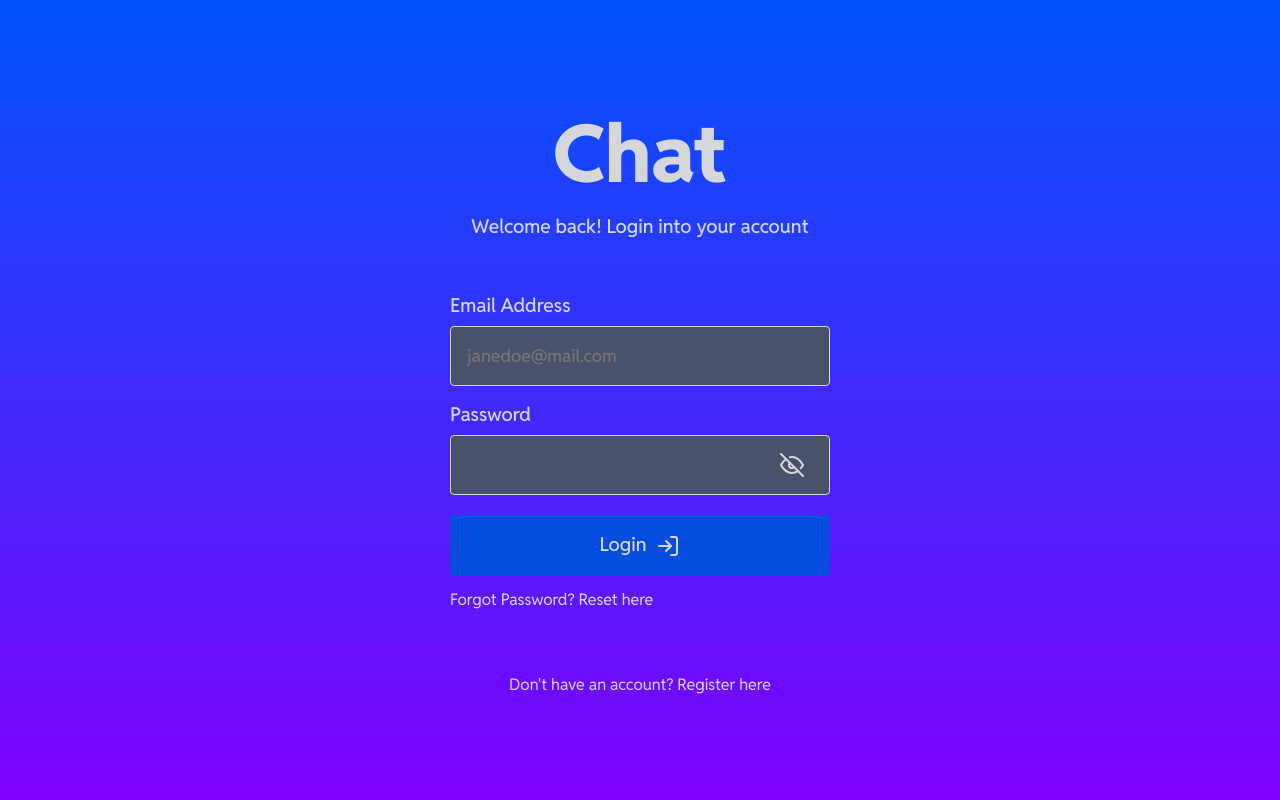
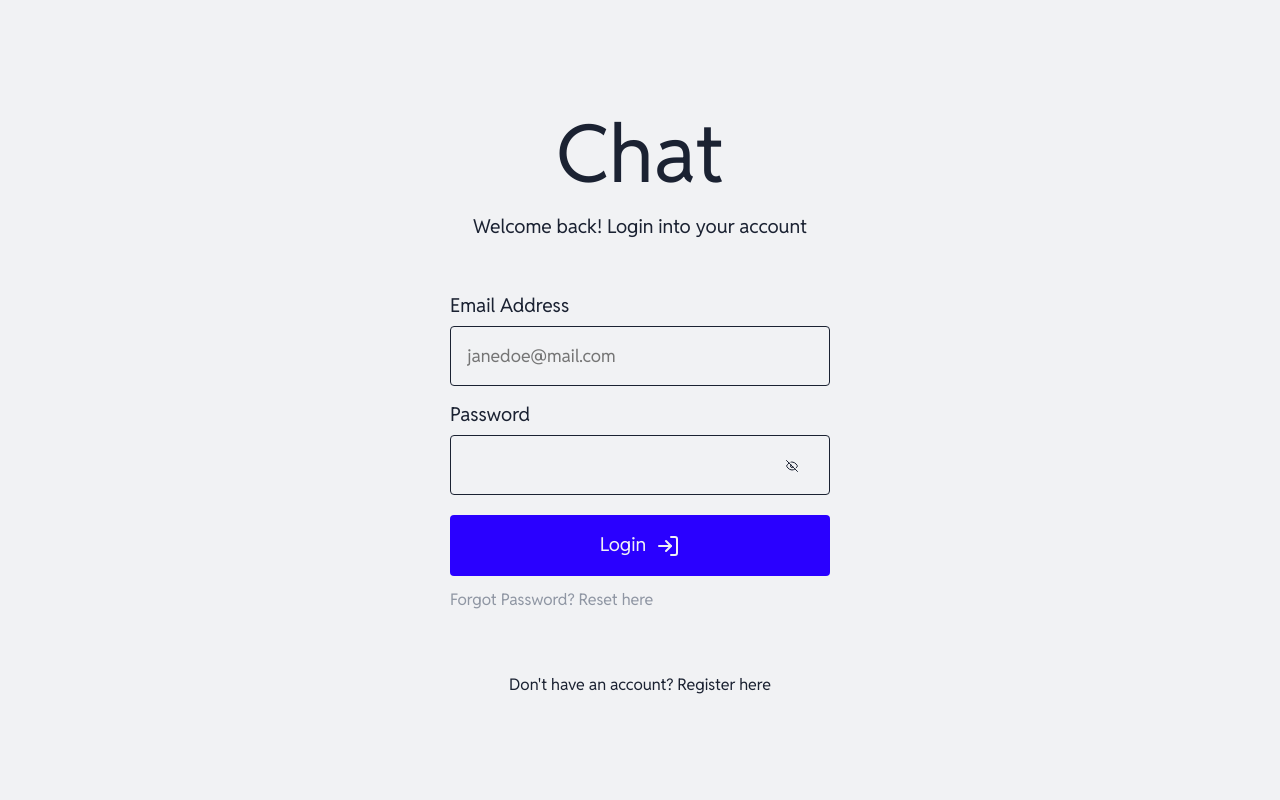
Before and after one commit to ulathincube/messaging-client, a React (Vite) app: page /auth in a window 1280 px wide. Shown: the top 800 px of the page. Built offline with nearby package versions, Linux system fonts and the light colour scheme; no server answers.

Commit message:
Feat: change ui colors

```diff
--- a/src/components/ChatBox/ChatBox.jsx
+++ b/src/components/ChatBox/ChatBox.jsx
@@ -68,6 +68,8 @@ function ChatBox() {
   async function onSendMessage(event) {
     event.preventDefault();
 
+    if (!message) return;
+
     mutation.mutate({
       message,
       senderEmail: user.email,
@@ -94,6 +96,7 @@ function ChatBox() {
               strokeWidth='2'
               strokeLinecap='round'
               strokeLinejoin='round'
+              className={styles.icon}
             >
               <path d='M20 21v-2a4 4 0 0 0-4-4H8a4 4 0 0 0-4 4v2'></path>
               <circle cx='12' cy='7' r='4'></circle>
@@ -116,6 +119,7 @@ function ChatBox() {
       <form className={styles.chat}>
         <div className={styles.group}>
           <textarea
+            required={true}
             value={message}
             onChange={onMessageChange}
             className={styles.message}
@@ -123,7 +127,7 @@ function ChatBox() {
         </div>
         <div className={styles.group}>
           <button onClick={onSendMessage} className={styles.submit}>
-            <span className={styles.icon}>
+            <span className={styles.box}>
               <svg
                 xmlns='http://www.w3.org/2000/svg'
                 width='24'
@@ -134,6 +138,7 @@ function ChatBox() {
                 strokeWidth='2'
                 strokeLinecap='round'
                 strokeLinejoin='round'
+                className={styles.small}
               >
                 <line x1='22' y1='2' x2='11' y2='13'></line>
                 <polygon points='22 2 15 22 11 13 2 9 22 2'></polygon>
--- a/src/components/ChatBox/ChatBox.module.css
+++ b/src/components/ChatBox/ChatBox.module.css
@@ -2,7 +2,7 @@
   display: flex;
   flex-direction: column;
   min-height: 100%;
-  background: var(--gradient-one);
+  background-color: var(--main-color-background);
 }
 
 .chats {
@@ -15,7 +15,7 @@
 }
 
 .contact {
-  background-color: var(--backdrop-color-dark);
+  background-color: var(--main-color-background-darker);
   color: var(--main-color-foreground);
   padding: 15px;
   display: flex;
@@ -38,7 +38,7 @@
   height: var(--avatar-size);
   border-radius: var(--border-radius-circle);
   color: var(--text-color);
-  background-color: var(--main-color);
+  background-color: var(--main-color-background);
 
   display: flex;
   justify-content: center;
@@ -64,7 +64,7 @@
   padding: 10px;
   position: sticky;
   inset: 0;
-  background: var(--gradient-one);
+  background-color: var(--main-color-background);
   height: fit-content;
   gap: 10px;
   width: 100%;
@@ -87,13 +87,17 @@
 }
 
 .submit {
-  background-color: var(--main-color-strong);
+  background-color: var(--main-color);
   color: var(--text-color);
   flex: 1;
   display: flex;
   justify-content: center;
   align-items: center;
   gap: 10px;
+}
+
+.small {
+  color: var(--white);
 }
 
 .submit svg {
@@ -106,8 +110,9 @@
   line-height: 1.2;
   padding: 10px;
   color: var(--text-color);
-  background-color: var(--gray);
+  background-color: var(--main-color-background);
   box-shadow: var(--shadow-inset);
+  border: 1px solid var(--text-color);
 }
 
 .message:focus {
--- a/src/components/ChatMessage/ChatMessage.module.css
+++ b/src/components/ChatMessage/ChatMessage.module.css
@@ -4,7 +4,7 @@
   display: flex;
   gap: 2.5px;
   flex-direction: column;
-  background-color: var(--main-color-lighter);
+  background-color: var(--main-color-background-darker);
   color: var(--text-color);
   width: fit-content;
   border-radius: var(--border-radius);
--- a/src/components/Header/Header.module.css
+++ b/src/components/Header/Header.module.css
@@ -1,14 +1,14 @@
 .header {
   display: flex;
   justify-content: space-between;
-  padding: 20px;
+  padding: var(--spacing-10);
   background-color: var(--main-color-background);
   color: var(--main-color-foreground);
   align-items: baseline;
 }
 
 .logo {
-  font-weight: var(--font-weight-bold);
+  font-weight: var(--font-weight-normal);
   color: var(--main-color-foreground);
 }
 
--- a/src/components/Login/Login.module.css
+++ b/src/components/Login/Login.module.css
@@ -82,7 +82,7 @@
 .field,
 .submit {
   border-radius: 0;
-  background-color: var(--main-color-lighter);
+  background-color: var(--main-color-background);
   border: var(--light-border);
   padding: 16px;
   border-radius: 4px;
@@ -90,9 +90,7 @@
 }
 
 .field:focus {
-  background-color: var(--main-color);
-  color: var(--text-color);
-  outline: 2px solid var(--supporting-color);
+  outline: 2px solid var(--text-color);
 }
 
 .field:focus .field::placeholder {
@@ -101,7 +99,7 @@
 
 .submit {
   background-color: var(--main-color-strong);
-  color: var(--text-color);
+  color: var(--white);
   border: none;
   padding: 16px;
   font-size: var(--font-size-medium);
@@ -139,7 +137,7 @@
 }
 
 .forgot {
-  color: var(--text-color);
+  color: var(--gray);
 }
 
 .submit:hover {
--- a/src/components/Logo/Logo.module.css
+++ b/src/components/Logo/Logo.module.css
@@ -6,7 +6,7 @@
 
 .logo {
   color: var(--text-color);
-  font-weight: var(--font-weight-superbold);
+  font-weight: var(--font-weight-normal);
 }
 
 .small {
--- a/src/components/Main/Main.jsx
+++ b/src/components/Main/Main.jsx
@@ -62,6 +62,7 @@ function Main() {
                 strokeWidth='2'
                 strokeLinecap='round'
                 strokeLinejoin='round'
+                className={styles.icon}
               >
                 <path d='M21 11.5a8.38 8.38 0 0 1-.9 3.8 8.5 8.5 0 0 1-7.6 4.7 8.38 8.38 0 0 1-3.8-.9L3 21l1.9-5.7a8.38 8.38 0 0 1-.9-3.8 8.5 8.5 0 0 1 4.7-7.6 8.38 8.38 0 0 1 3.8-.9h.5a8.48 8.48 0 0 1 8 8v.5z'></path>
               </svg>
@@ -102,7 +103,7 @@ function Main() {
             {!contact && (
               <article className={styles.chats}>
                 <h2 className={styles.title}>
-                  <span className={styles.text}>Chats</span>
+                  <span className={styles.text}>Messages</span>
                   <span className={styles.icon}>
                     <svg
                       xmlns='http://www.w3.org/2000/svg'
--- a/src/components/Main/Main.module.css
+++ b/src/components/Main/Main.module.css
@@ -5,7 +5,7 @@
 }
 
 .sidebar {
-  background-color: var(--aside-color);
+  background-color: var(--sidebar-color);
   flex: 2;
   display: flex;
   flex-direction: column;
@@ -17,7 +17,7 @@
   flex: 7;
   display: flex;
   flex-direction: column;
-  background-color: var(--main-focus-color);
+  background-color: var(--chat-color);
 }
 
 .chats {
@@ -102,10 +102,14 @@
 
 .field {
   flex: 1;
-  background-color: var(--main-color-lighter);
+  background-color: var(--main-color-background);
   border: var(--light-border);
   border-radius: var(--border-radius);
   color: var(--text-color);
+}
+
+.field:focus {
+  outline: 2px solid var(--text-color);
 }
 
 .submit,
@@ -124,7 +128,7 @@
 
 .wrapper {
   flex: 1;
-  background: var(--gradient-two);
+  background: var(--chat-color);
 }
 
 .bottom {
@@ -138,9 +142,32 @@
   display: none;
 }
 
+.icon {
+  width: var(--icon-size-medium);
+  height: var(--icon-size-medium);
+}
+
 .text {
   font-weight: var(--font-weight-normal);
-  font-size: var(--font-size-medium);
+  font-size: var(--font-size-large);
+}
+
+@media screen and (max-width: 62.5rem) {
+  .focus {
+    flex: 1;
+  }
+  .sidebar {
+    flex: 0.5;
+  }
+
+  .text {
+    font-size: var(--font-size-large-mobile);
+  }
+
+  .icon {
+    width: var(--icon-size);
+    height: var(--icon-size);
+  }
 }
 
 @media screen and (max-width: 50rem) {
@@ -156,4 +183,8 @@
   .chat {
     display: block;
   }
+
+  .text {
+    font-size: var(--font-size-medium);
+  }
 }
--- a/src/components/PreviousChat/PreviousChat.module.css
+++ b/src/components/PreviousChat/PreviousChat.module.css
@@ -44,7 +44,7 @@
 }
 
 .active {
-  background-color: var(--backdrop-color-dark);
+  background-color: var(--main-color-background-darker);
   /* border-bottom: none; */
   color: var(--main-color-foreground);
 }
--- a/src/components/Register/Register.module.css
+++ b/src/components/Register/Register.module.css
@@ -82,7 +82,7 @@
 .field,
 .submit {
   border-radius: 0;
-  background-color: var(--main-color-lighter);
+  background-color: var(--main-color-background);
   border: var(--light-border);
   padding: 16px;
   border-radius: 4px;
@@ -90,9 +90,7 @@
 }
 
 .field:focus {
-  background-color: var(--main-color);
-  color: var(--text-color);
-  outline: 2px solid var(--supporting-color);
+  outline: 2px solid var(--text-color);
 }
 
 .field:focus .field::placeholder {
@@ -101,7 +99,7 @@
 
 .submit {
   background-color: var(--main-color-strong);
-  color: var(--text-color);
+  color: var(--white);
   border: none;
   padding: 16px;
   font-size: var(--font-size-medium);
--- a/src/index.css
+++ b/src/index.css
@@ -1,15 +1,24 @@
 :root {
   /* colors go here */
-  --font-weight-normal: 500;
+  --font-weight-normal: 400;
   --font-weight-bold: 800;
 
-  --main-color-foreground: hsl(220deg 30% 95%);
+  --main-color-background: hsl(220deg 10% 95%);
+  --main-color-background-darker: hsl(220deg 5% 90%);
   --supporting-color: hsl(220deg 70% 90%);
   --white: hsl(220deg 20% 95%);
   --supporting-color-darker: hsl(220deg 100% 85%);
 
+  --sidebar-color: hsl(220deg 10% 94%);
+  --chat-color: hsl(220deg 10% 90%);
+
+  --icon-size: 24px;
+  --icon-size-medium: 32px;
+
+  --spacing-10: 10px;
+
   --avatar-size: 48px;
-  --gray: hsl(220deg 30% 30%);
+  --gray: hsl(220deg 10% 60%);
   --backdrop-color: hsl(220deg 90% 90% / 0.9);
   --backdrop-color-dark: hsl(220deg 50% 10% / 0.75);
   --aside-color: hsl(220deg 30% 15%);
@@ -19,22 +28,24 @@
     var(--main-focus-color),
     var(--main-focus-color-next)
   );
-  --main-color-strong: hsl(220deg 95% 45%);
+  --main-color-strong: hsl(250deg 100% 50%);
   --main-color: hsl(220deg 100% 50%);
   --main-color-next: hsl(270deg 100% 50%);
   --gradient-two: linear-gradient(var(--main-color), var(--main-color-next));
   --contrast-color: hsl(30deg 100% 50%);
   --main-color-lighter: hsl(220deg 20% 35%);
-  --text-color: hsl(220deg 10% 85%);
+  --text-color: hsl(220deg 30% 15%);
   --text-color-darker: hsl(220deg 20% 75%);
   --button-padding: 10px 20px;
-  --shadow: 1px 2px 2px hsl(220deg 30% 10% / 0.25);
+  --shadow: 1px 2px 2px hsl(220deg 10% 10% / 0.1);
   --card-color: hsl(220deg 30% 15%);
   --light-border: 1px solid var(--text-color);
   --lighter-border: 2px solid var(--main-color-lighter);
   --font-size-small: 1rem;
   --font-size-medium: 1.2rem;
   --font-size-large: 2.5rem;
+  --font-size-large-mobile: 1.7rem;
+
   --black: hsl(220deg 35% 20%);
   --black-opaque: hsl(220deg 35% 20% / 0.85);
   --border-radius: 4px;
@@ -45,7 +56,7 @@
   --font-size-smaller: 0.9rem;
   --font-weight-superbold: 800;
   --font-size-superlarge: 5rem;
-  --shadow-inset: inset 1px 2px 2px hsl(220deg 30% 10% / 0.1);
+  --shadow-inset: inset 1px 2px 2px hsl(220deg 10% 10% / 0.1);
 }
 
 @font-face {
@@ -88,7 +99,7 @@ body {
   line-height: 1.5;
   /* 5. Improve text rendering */
   -webkit-font-smoothing: antialiased;
-  background-image: var(--gradient-two);
+  background-color: var(--main-color-background);
   color: var(--text-color);
 }
 
```
